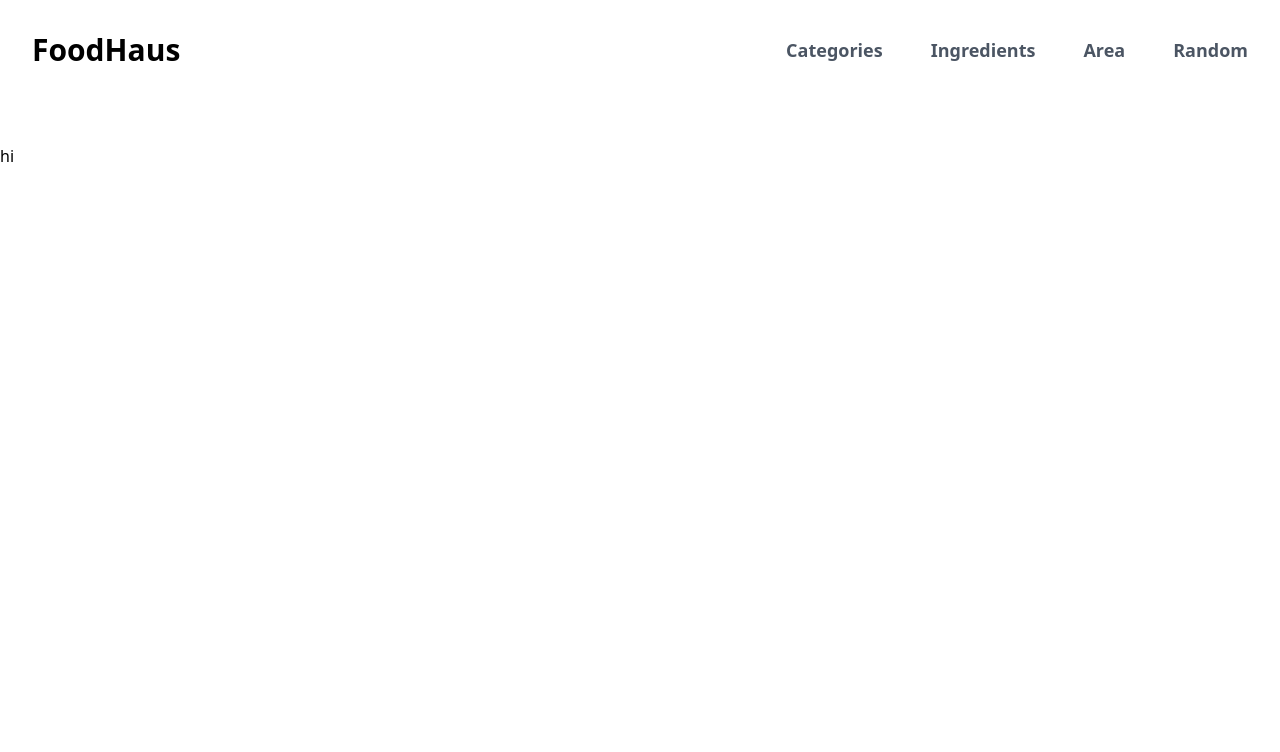
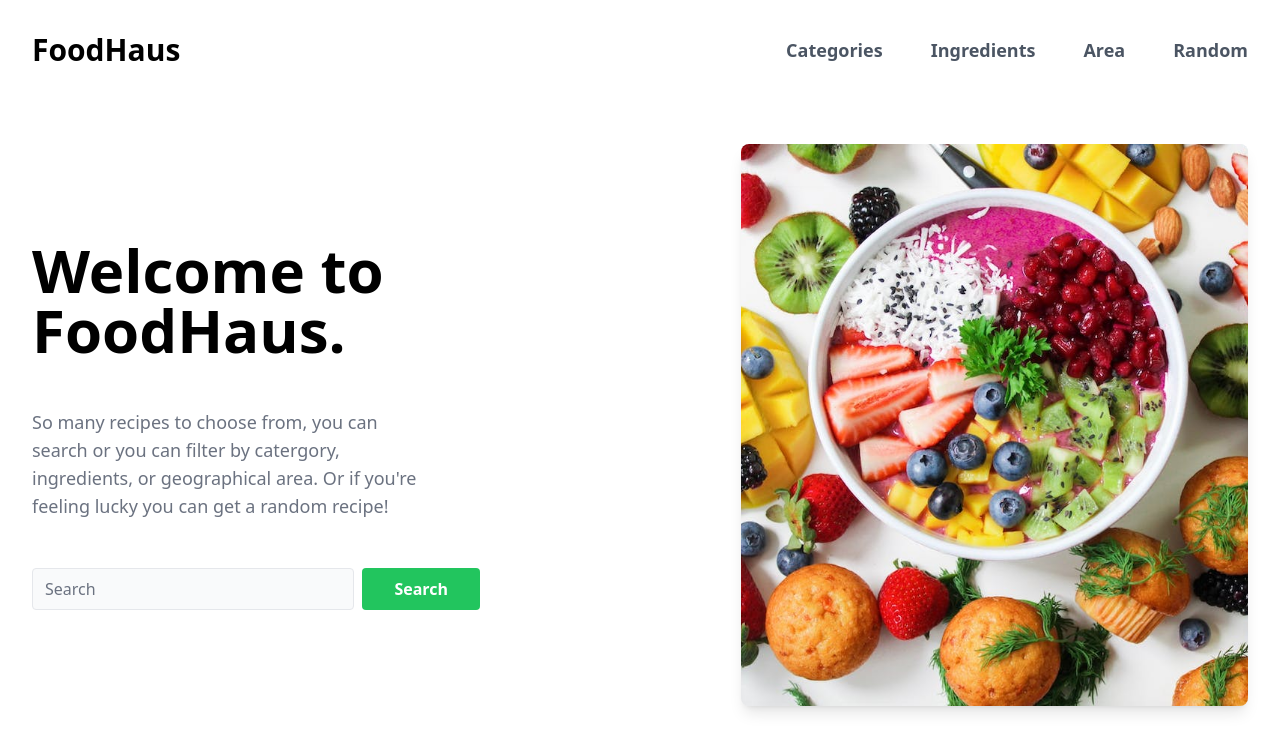
Before and after one commit to grantgariepy/foodhaus, a Next.js app: page / in a window 1280 px wide. Shown: the top 752 px of the page. Built offline with nearby package versions, Linux system fonts and the light colour scheme.

Commit message:
hero and navbar

```diff
--- /dev/null
+++ b/app/components/Hero.tsx
@@ -0,0 +1,44 @@
+import Image from 'next/image';
+import food from '../../public/assets/food.jpeg';
+
+export default function Hero() {
+  return (
+    <div className='bg-white pb-6 sm:pb-8 lg:pb-12'>
+      <div className='max-w-screen-2xl px-4 md:px-8 mx-auto'>
+        <section className='flex flex-col lg:flex-row justify-between gap-6 sm:gap-10 md:gap-16'>
+          {/* content - start */}
+          <div className='xl:w-5/12 flex flex-col justify-center items-center lg:items-start sm:text-center lg:text-left lg:py-12 xl:py-24'>
+            <h1 className='text-black-800 text-4xl sm:text-5xl md:text-6xl font-bold mb-8 md:mb-12'>
+              Welcome to FoodHaus.
+            </h1>
+            <p className='lg:w-4/5 text-gray-500 xl:text-lg leading-relaxed mb-8 md:mb-12'>
+              So many recipes to choose from, you can search or you can filter by catergory,
+              ingredients, or geographical area. Or if you're feeling lucky you can get a random
+              recipe!
+            </p>
+            <form className='w-full md:max-w-md flex gap-2'>
+              <input
+                placeholder='Search'
+                className='w-full flex-1 bg-gray-50 text-gray-800 placeholder-gray-500 border focus:ring ring-green-300 rounded outline-none transition duration-100 px-3 py-2'
+              />
+              <button className='inline-block bg-green-500 hover:bg-green-600 active:bg-green-700 focus-visible:ring ring-green-300 text-white text-sm md:text-base font-semibold text-center rounded outline-none transition duration-100 px-8 py-2'>
+                Search
+              </button>
+            </form>
+          </div>
+          {/* content - end */}
+          {/* image - start */}
+          <div className='xl:w-5/12 h-48 lg:h-auto bg-gray-100 overflow-hidden shadow-lg rounded-lg'>
+            <Image
+              src={food}
+              loading='lazy'
+              alt='Photo by Jane Doan https://www.pexels.com/@hellojanedoan/'
+              className='w-full h-full object-cover object-center'
+            />
+          </div>
+          {/* image - end */}
+        </section>
+      </div>
+    </div>
+  );
+}
--- a/app/components/Navbar.tsx
+++ b/app/components/Navbar.tsx
@@ -16,7 +16,7 @@ export default function Navbar() {
           {/* <!-- logo - start --> */}
           <Link
             href='/'
-            className='inline-flex items-center text-black-800 text-2xl md:text-3xl font-bold gap-2.5'
+            className='hover:text-green-500 active:text-green-700 inline-flex items-center text-black-800 text-2xl md:text-3xl font-bold gap-2.5'
             aria-label='logo'
           >
             FoodHaus
@@ -27,25 +27,25 @@ export default function Navbar() {
           <nav className='hidden lg:flex gap-12'>
             <Link
               href='#'
-              className='text-gray-600 hover:text-indigo-500 active:text-indigo-700 text-lg font-semibold transition duration-100'
+              className='text-gray-600 hover:text-green-500 active:text-green-700 text-lg font-semibold transition duration-100'
             >
               Categories
             </Link>
             <Link
               href='#'
-              className='text-gray-600 hover:text-indigo-500 active:text-indigo-700 text-lg font-semibold transition duration-100'
+              className='text-gray-600 hover:text-green-500 active:text-green-700 text-lg font-semibold transition duration-100'
             >
               Ingredients
             </Link>
             <Link
               href='#'
-              className='text-gray-600 hover:text-indigo-500 active:text-indigo-700 text-lg font-semibold transition duration-100'
+              className='text-gray-600 hover:text-green-500 active:text-green-700 text-lg font-semibold transition duration-100'
             >
               Area
             </Link>
             <Link
               href='/random'
-              className='text-gray-600 hover:text-indigo-500 active:text-indigo-700 text-lg font-semibold transition duration-100'
+              className='text-gray-600 hover:text-green-500 active:text-green-700 text-lg font-semibold transition duration-100'
             >
               Random
             </Link>
@@ -59,7 +59,7 @@ export default function Navbar() {
           <button
             onClick={handleToggle}
             type='button'
-            className='z-20 inline-flex items-center lg:hidden bg-gray-200 hover:bg-gray-300 focus-visible:ring ring-indigo-300 text-gray-500 active:text-gray-700 text-sm md:text-base font-semibold rounded-lg gap-2 px-2.5 py-2'
+            className='z-20 inline-flex items-center lg:hidden bg-gray-200 hover:bg-gray-300 focus-visible:ring ring-green-300 text-gray-500 active:text-gray-700 text-sm md:text-base font-semibold rounded-lg gap-2 px-2.5 py-2'
           >
             <svg
               xmlns='http://www.w3.org/2000/svg'
--- a/app/page.tsx
+++ b/app/page.tsx
@@ -1,7 +1,9 @@
+import Hero from './components/Hero';
+
 export default function Home() {
   return (
     <>
-      <h1>hi</h1>
+      <Hero />
     </>
   );
 }
```
Also changed, not shown: public/assets/food.jpeg (added).
